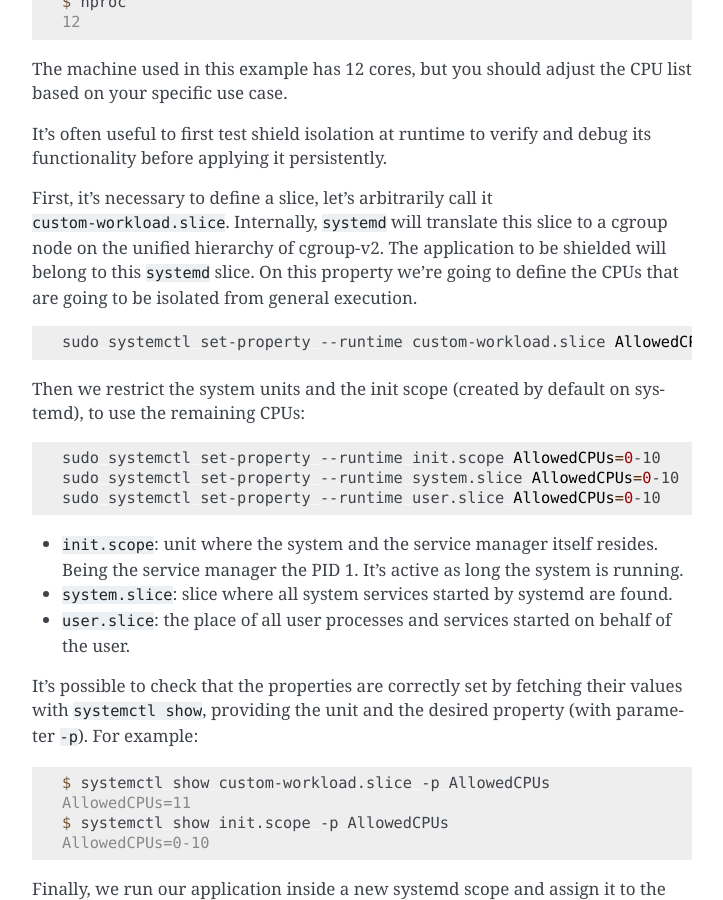
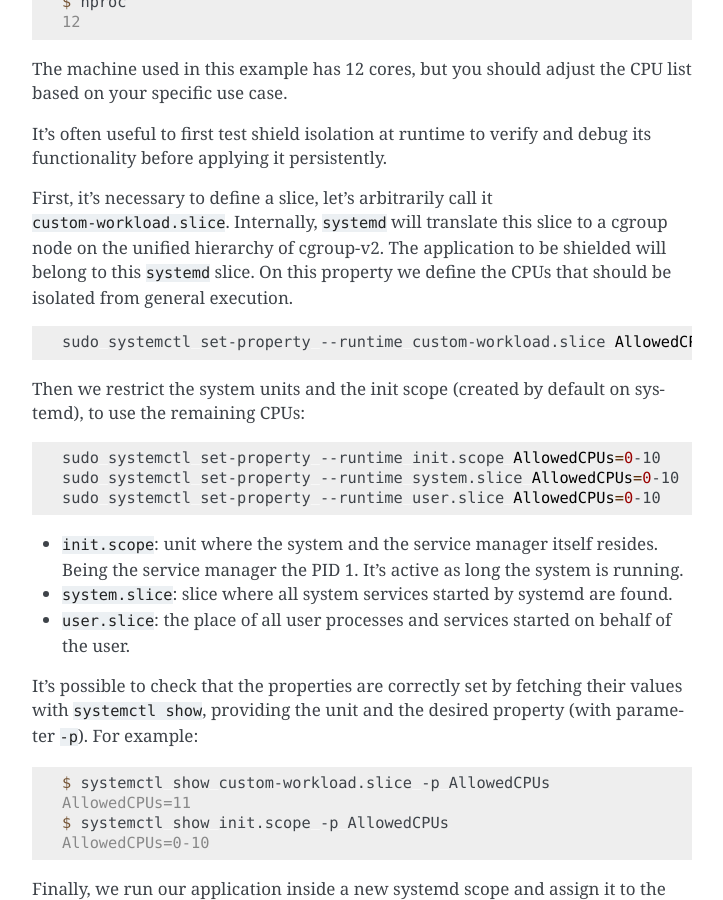
Before and after one commit to canonical/real-time-ubuntu-docs, a Sphinx documentation site: the page built from docs/how-to/using-cpusets.md, in a window 1280 px wide and 900 px high, scrolled down 712 px. Shown: the whole window, without its empty margins (388-1111 px from the left). Built offline with Sphinx 7.4.7, drawn with Linux system fonts in a browser that asks for light colours.

Commit message:
refact: shrink sentence
Signed-off-by: Lincoln Wallace <lincoln.wallace@canonical.com>

````diff
--- a/docs/how-to/using-cpusets.md
+++ b/docs/how-to/using-cpusets.md
@@ -25,8 +25,7 @@ It’s often useful to first test shield isolation at runtime to verify and debu
 First, it's necessary to define a slice, let's arbitrarily call it `custom-workload.slice`.
 Internally, `systemd` will translate this slice to a cgroup node on the unified hierarchy of cgroup-v2.
 The application to be shielded will belong to this `systemd` slice.
-On this property we're going to define the CPUs that are going to be isolated from general execution.
-
+On this property we define the CPUs that should be isolated from general execution.
 ```bash
 sudo systemctl set-property --runtime custom-workload.slice AllowedCPUs=11
 ```
````
